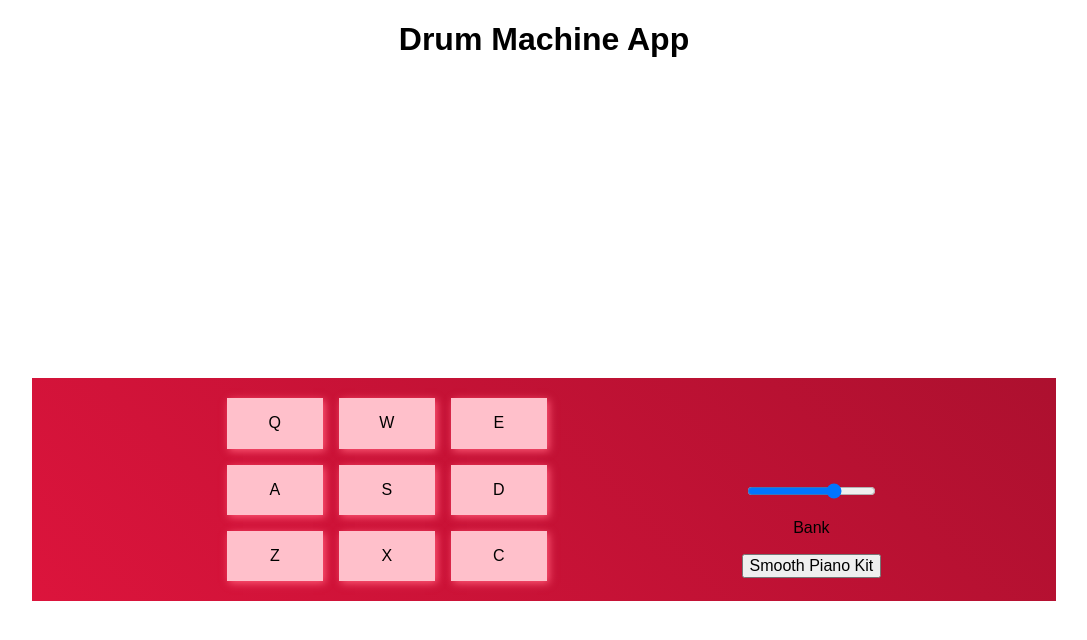
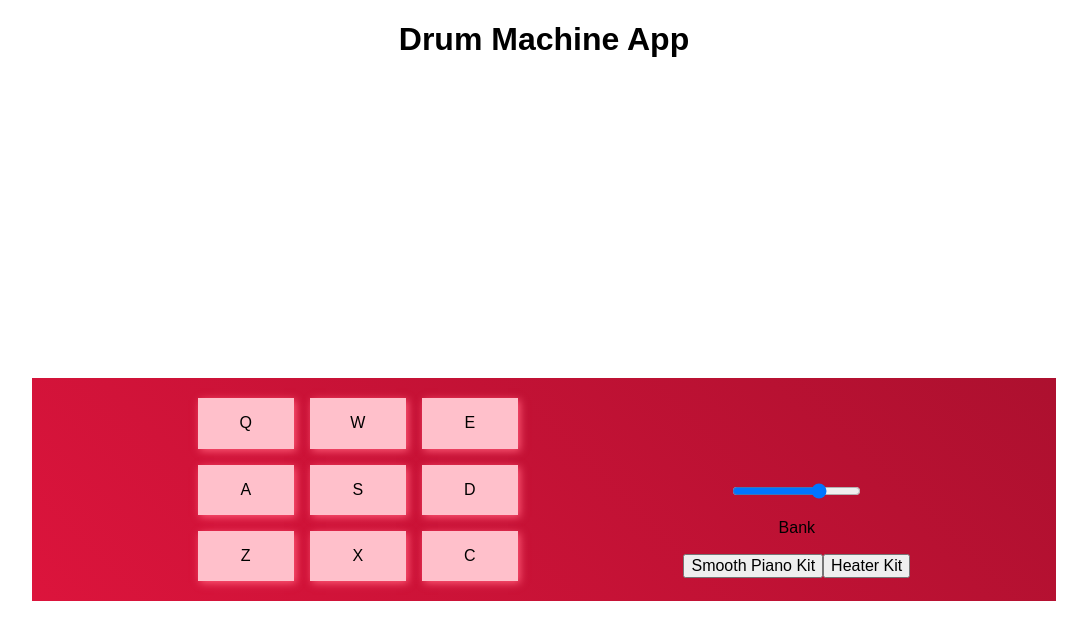
Before and after one commit to Auralcat/freecodecamp-projects, a React (Create React App) app in the folder drum-machine/: page / in a window 1280 px wide. Shown: the top 640 px of the page, without its empty margins (96-1183 px from the left). Built offline with nearby package versions, Linux system fonts and the light colour scheme.

Commit message:
Restore both banks to BankPanel component

```diff
--- a/drum-machine/src/App.js
+++ b/drum-machine/src/App.js
@@ -56,7 +56,7 @@ class App extends React.Component {
           <div className="controls-container">
             <Display infoToDisplay={this.state.display} />
             <VolumeSlider sliderVal={this.state.sliderVal}/>
-            <BankPanel selectBank={ this.selectBank } superCallback={ (bankName) => this.setState({currentPadBankId: bankName}) }/>
+            <BankPanel selectBank={ this.selectBank } superCallback={ (bankName) => this.selectBank(bankName) }/>
           </div>
         </div>
       </div>
--- a/drum-machine/src/components/BankPanel.jsx
+++ b/drum-machine/src/components/BankPanel.jsx
@@ -13,7 +13,8 @@ export class BankPanel extends React.Component {
             <div>
               <p>Bank</p>
               <div className="btn-group">
-            <BankSelector bankName="Smooth Piano Kit" callback={this.props.superCallback}/>
+                  <BankSelector bankName="Smooth Piano Kit" callback={this.props.superCallback}/>
+                  <BankSelector bankName="Heater Kit" callback={this.props.superCallback}/>
               </div>
             </div>
         )
```
